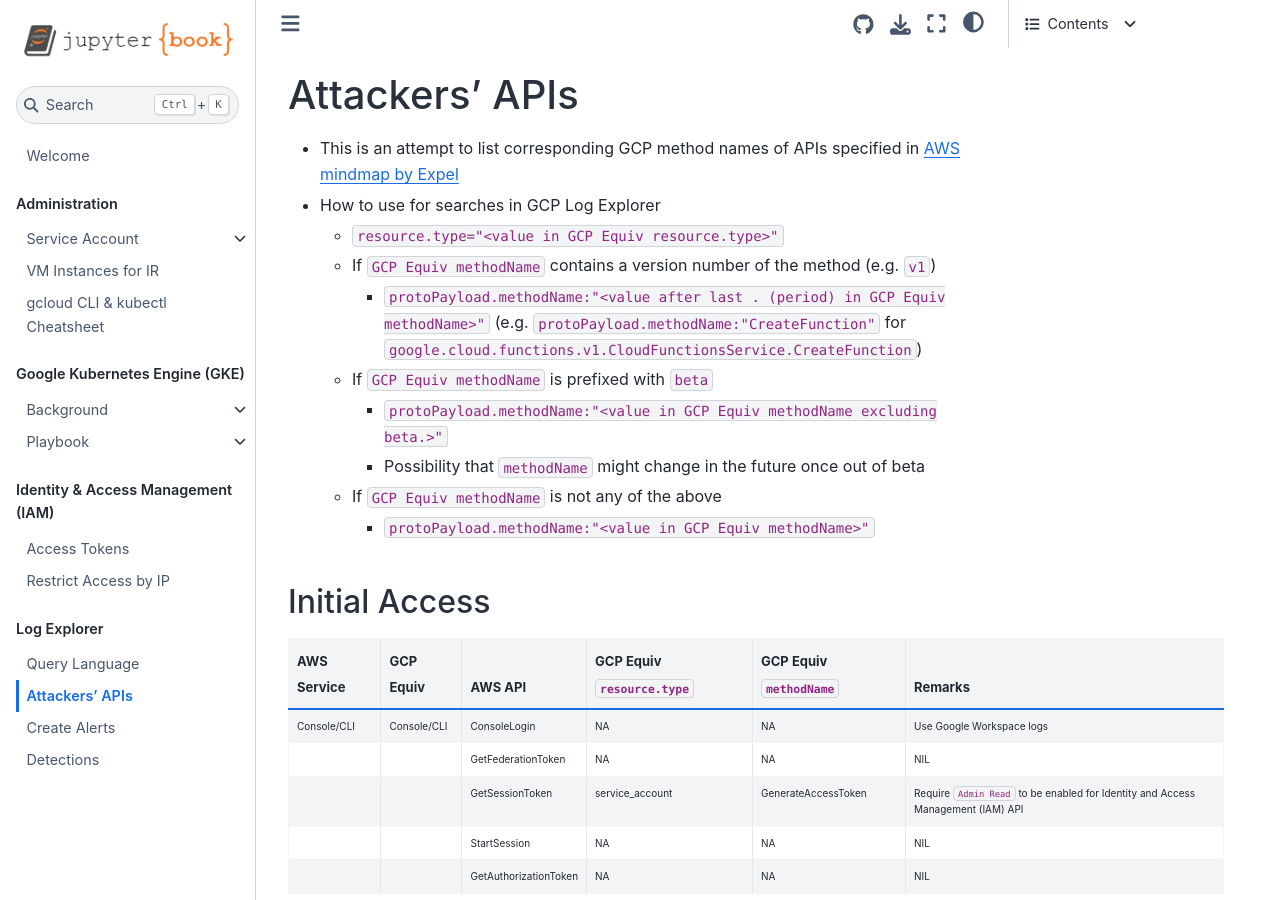
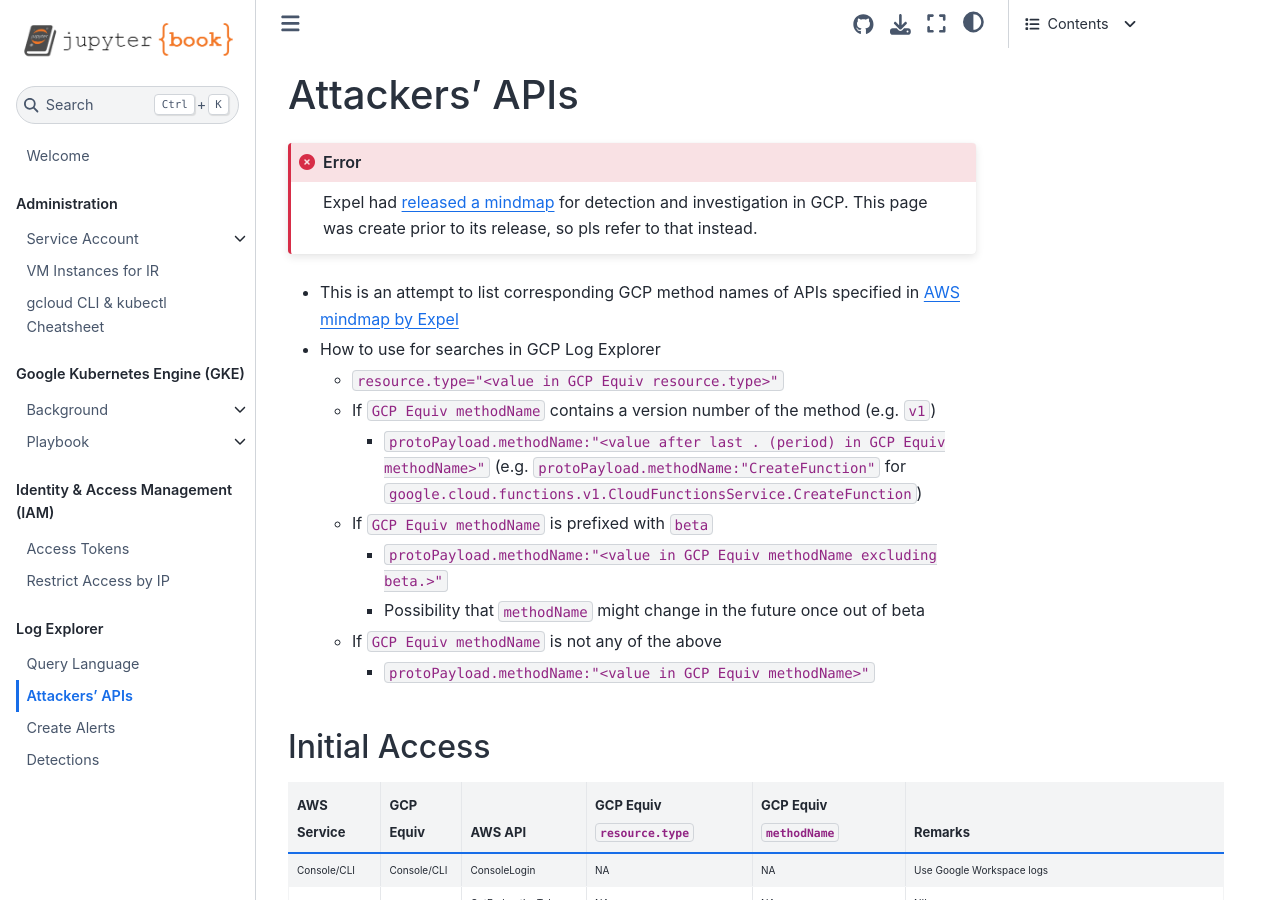
Before and after one commit to Silv3rHorn/GCP-IR-Notes, a Jupyter Book: the page built from log_explorer/attacker_apis.md, in a window 1280 px wide and 900 px high. Built offline with Jupyter Book 1.0.4 settings and Sphinx 7.4.7 and the Sphinx Book theme 1.1.4, drawn with Linux system fonts in a browser that asks for light colours; pages that are not in the unit, such as notebooks, are missing from menus.

Commit message:
Deprecated attacker_apis.md

`````diff
--- a/log_explorer/attacker_apis.md
+++ b/log_explorer/attacker_apis.md
@@ -1,4 +1,8 @@
 # Attackers' APIs
+
+````{error}
+Expel had [released a mindmap](https://twitter.com/jhencinski/status/1555596252968112134) for detection and investigation in GCP. This page was create prior to its release, so pls refer to that instead.
+````
 
 * This is an attempt to list corresponding GCP method names of APIs specified in [AWS mindmap by Expel](https://twitter.com/jhencinski/status/1328714145848549376/photo/1)
 * How to use for searches in GCP Log Explorer
`````
